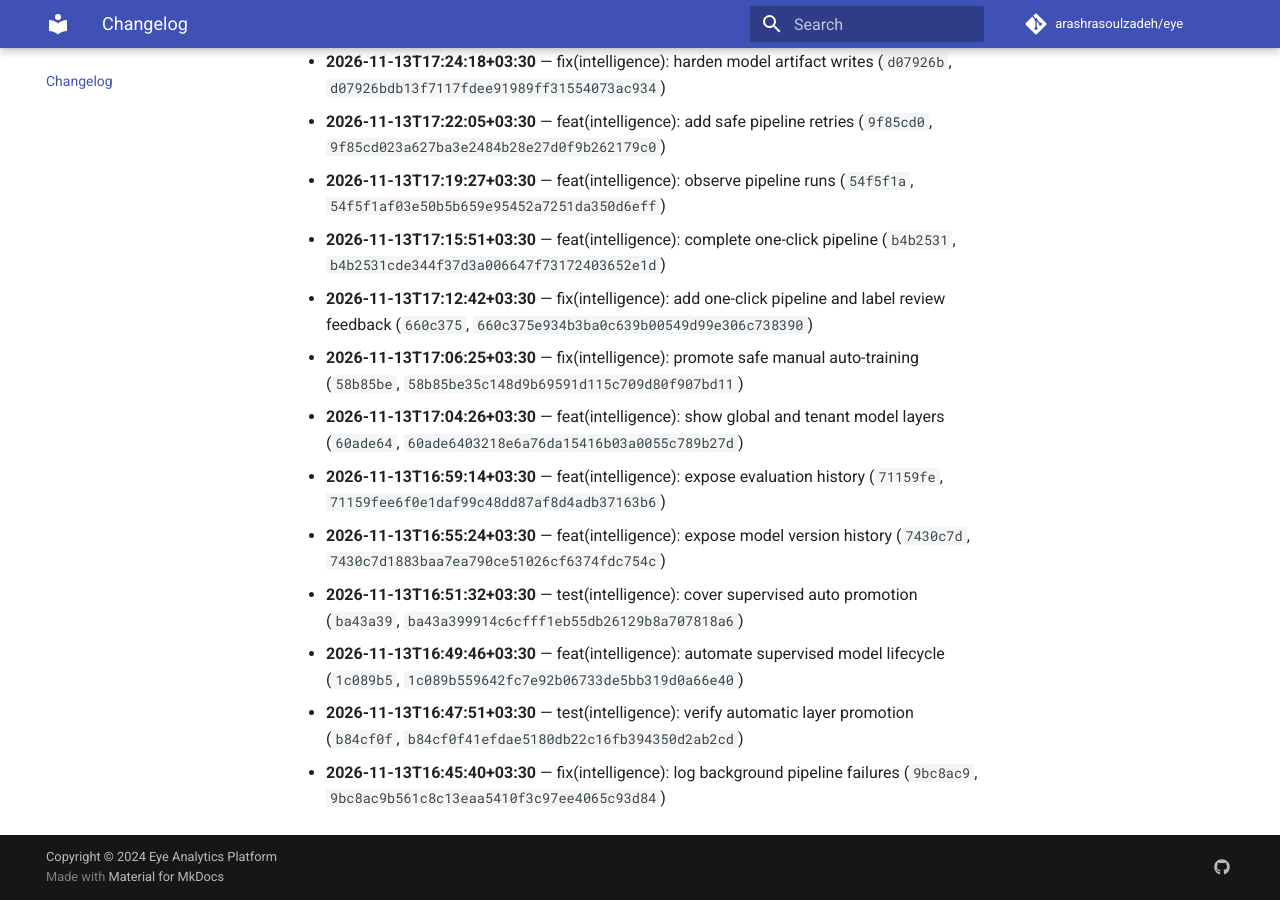
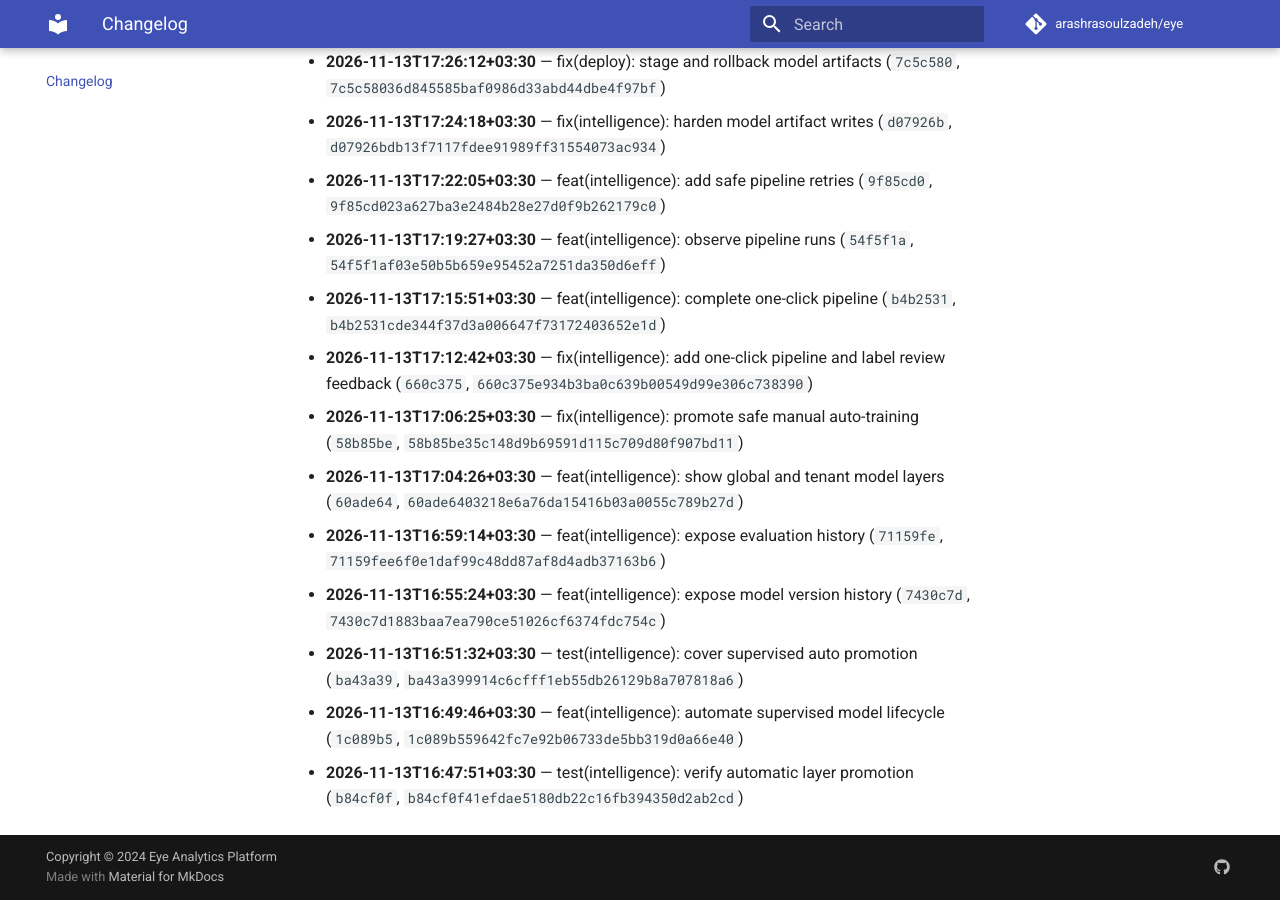
Before and after one commit to arashrasoulzadeh/eye, an MkDocs documentation site: the page built from docs/changelog.md, in a window 1280 px wide and 900 px high, scrolled down 2461 px. Built offline with MkDocs 1.6.1 and Material for MkDocs 9.7.7, drawn with Linux system fonts in a browser that asks for light colours; comment, search, counter and statistics services are not loaded; some of the changed text lies outside the part shown.

```diff
--- a/docs/changelog.md
+++ b/docs/changelog.md
@@ -51,4 +52,3 @@ The 50 most recent commits on the current branch, newest first. Each entry inclu
 - **2026-11-13T16:51:32+03:30** — test(intelligence): cover supervised auto promotion (`ba43a39`, `ba43a399914c6cfff1eb55db26129b8a707818a6`)
 - **2026-11-13T16:49:46+03:30** — feat(intelligence): automate supervised model lifecycle (`1c089b5`, `1c089b559642fc7e92b06733de5bb319d0a66e40`)
 - **2026-11-13T16:47:51+03:30** — test(intelligence): verify automatic layer promotion (`b84cf0f`, `b84cf0f41efdae5180db22c16fb394350d2ab2cd`)
-- **2026-11-13T16:45:40+03:30** — fix(intelligence): log background pipeline failures (`9bc8ac9`, `9bc8ac9b561c8c13eaa5410f3c97ee4065c93d84`)
```
Also changed, not shown: other parts of docs/changelog.md (+1 -0 lines), train/README.md (+1 -1 lines), 2 other files.
